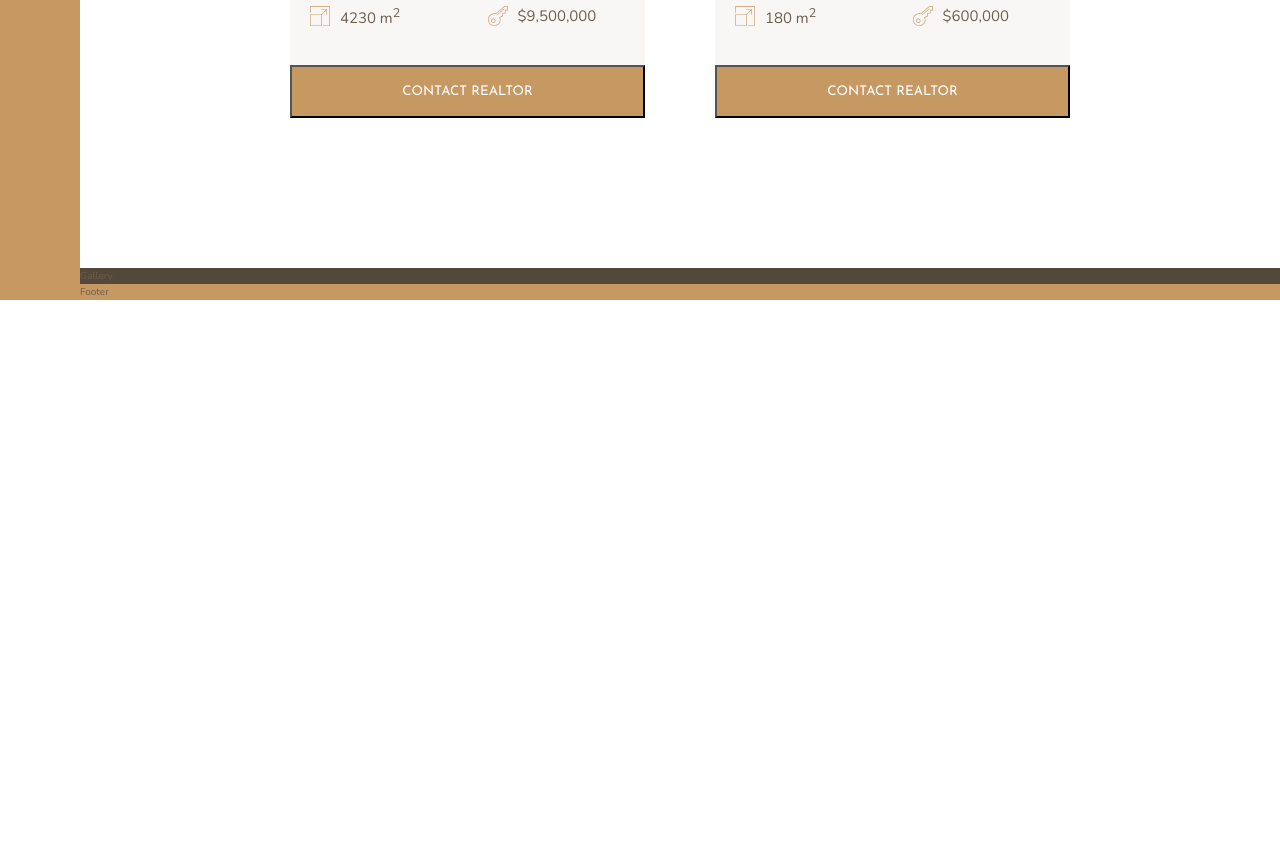
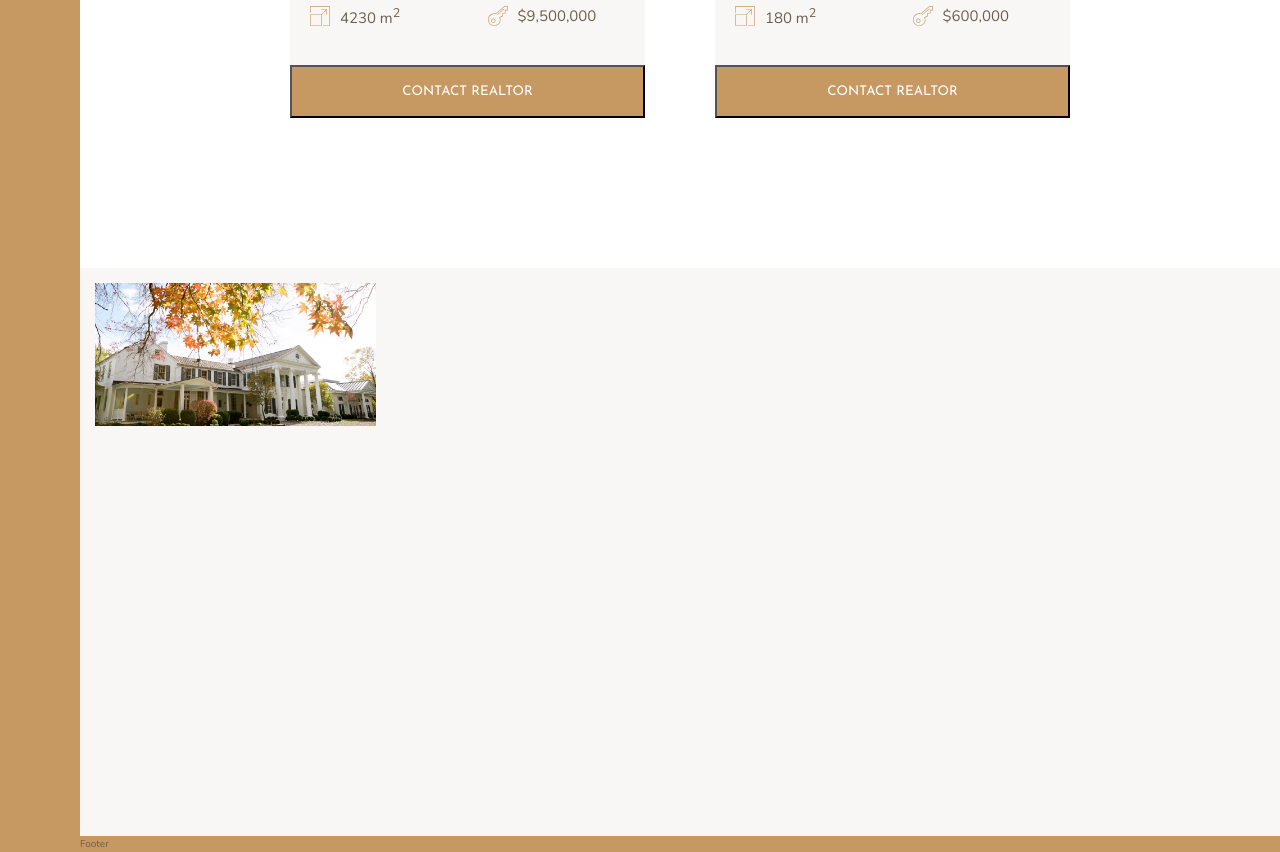
Before and after one commit to TudorTacal/nexter-css-grid, a website: page index.html in a window 1280 px wide. Shown: the part 3405-4257 px from the top of the page. Before the commit the page ends 3705 px from the top, so only its background shows below. Drawn offline with nearby package versions, Linux system fonts and the light colour scheme.

Commit message:
Start building the gallery

```diff
--- a/index.html
+++ b/index.html
@@ -307,9 +307,12 @@
         </div>
     </section>
 
+    <section class="gallery">
+      <figure class="gallery__item gallery__item--1">
+          <img src="img/gal-1.jpeg" alt="Gallery image 1" class="gallery__img">
+      </figure>
 
-    <section class="gallery">
-      Gallery
+      <!-- <img src="img/gal-2.jpeg" alt="Gallery image 2" class="gallery__img"> -->
     </section>
 
     <footer class="footer">
--- a/sass/_gallery.scss
+++ b/sass/_gallery.scss
@@ -1,4 +1,25 @@
 .gallery {
-  background-color: $color-grey-dark-1;
+  background-color: $color-grey-light-1;
+
+  display: grid;
+  grid-template-columns: repeat(8, 1fr);
+  grid-template-rows: repeat(7, 5vw);
   grid-column: full-start / full-end;
+
+  grid-gap: 1.5rem;
+  padding: 1.5rem;
+
+  &__item {
+    &--1 {
+      grid-row: 1 / span 2;
+      grid-column: 1 / span 2;
+    }
+  }
+
+  &__img {
+    width: 100%;
+    height: 100%;
+    display: block;
+    object-fit: cover; // set both widht and height for this to work
+  }
 }
```
Also changed, not shown: css/style.css.
